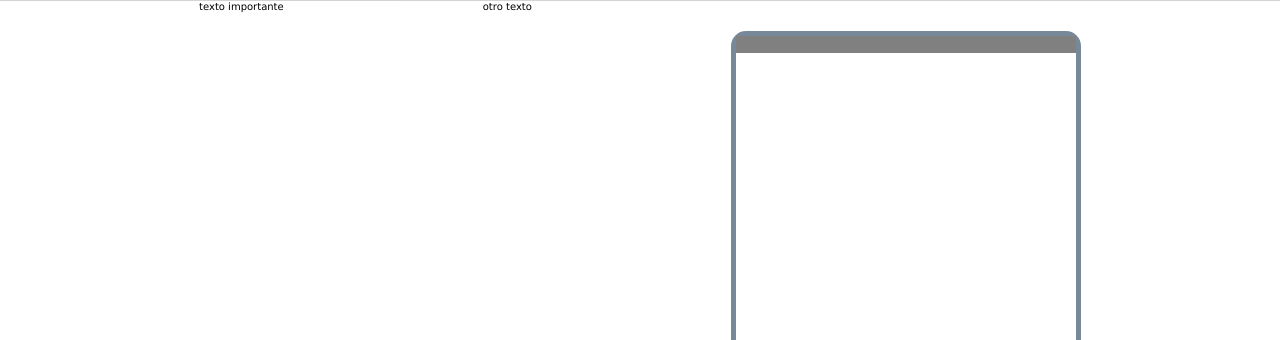
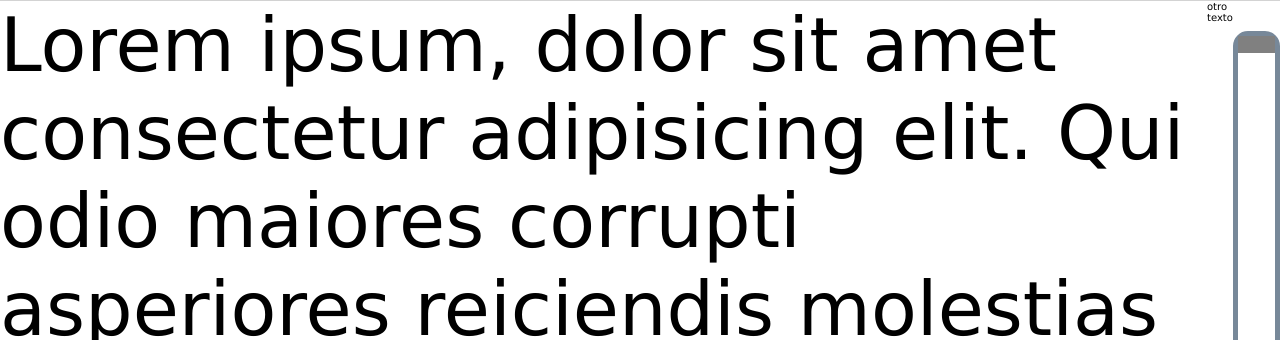
Before and after one commit to Nilhux/Nilhux.github.io, a plain HTML site: page index.html in a window 1280 px wide. Shown: the part 159-499 px from the top of the page. Drawn offline with Linux system fonts and the light colour scheme.

Commit message:
commit para cambiar de rama

```diff
--- a/dou.css
+++ b/dou.css
@@ -11,11 +11,14 @@ html{
 
 nav{
     display: flex;
+    position: relative;
+    top: 0;
     flex-direction: row;
     justify-content: space-between;
     background-color: lightgray;
     padding: 1rem;
     height: 20vh;
+    width: 100%;
     justify-content: space-evenly;
 }
 nav div{
--- a/index.html
+++ b/index.html
@@ -24,9 +24,10 @@
 
     </nav>
     <main>
-        <div>
-            texto importante
-        </div>
+        <div style="font-size: 75px;">
+            Lorem ipsum, dolor sit amet consectetur adipisicing elit. Qui odio maiores corrupti asperiores reiciendis molestias consequuntur dicta. Possimus, temporibus. Suscipit, quis nemo. Aut quas et est animi exercitationem consectetur aspernatur
+
+        el pepe etesech potaxio esotilin el niño del oxxo :v turn down for what mi pana miguel cheems</div>
         <div>
             otro texto
         </div>
```
